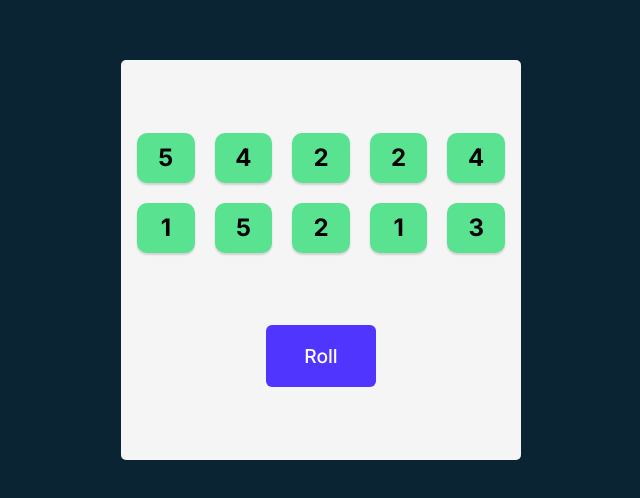
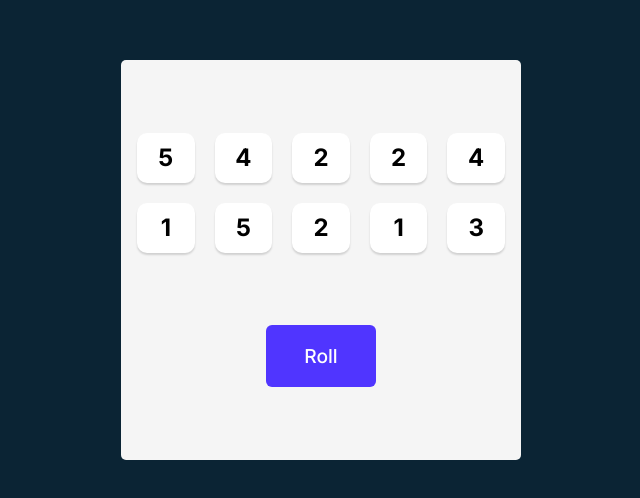
Before and after one commit to bmacmill/tenzied-ts-react, a React (Vite) app: page / in a window 1280 px wide. Shown: the part 140-638 px from the top of the page, without its empty margins (319-959 px from the left). Built offline with nearby package versions, Linux system fonts and the light colour scheme.

Commit message:
set hold functin to change color if die
this one is a struggle; i keep getting bogged down in the syntax. i posted a couple versions in the read me, but i'm not sure this is something i'm just going to 'remember' in the future. so. much. snytax!

```diff
--- a/src/App.tsx
+++ b/src/App.tsx
@@ -18,18 +18,36 @@ function App() {
             return {
               num:  Math.ceil(Math.random() * 6),
               id: crypto.randomUUID(),
-              isHeld: true
+              isHeld: false
             }
           })
  }
 // hold dice
-function hold(id){
+function hold(id: string){
   console.log(id)
+  setDiceArray(prevDice => {
+    return prevDice.map(die => {
+      return die.id === id ? {...die, isHeld: !die.isHeld} : die
+  })
+
+  })
 }
 
+
+
+// function hold(id) {
+//   console.log(id)
+//   setDice(prevState => {
+//          return prevState.map(die => {
+//           return  die.id === id ? {...die, isHeld: !die.isHeld} : die
+//               })
+//   })
+// }
+
+
 // generate 10 die elements to put on the page
- const diceElements = diceArray.map((el) => {
-  return <Die key={el.id} number={el.num} isHeld={el.isHeld} hold={()=>hold(el.id)}/>
+ const diceElements = diceArray.map((el, index) => {
+  return <Die key={index} number={el.num} isHeld={el.isHeld} hold={()=>hold(el.id)}/>
 })
 
 
```
Also changed, not shown: 1 other file (tests, documents, lock files or other folders).
